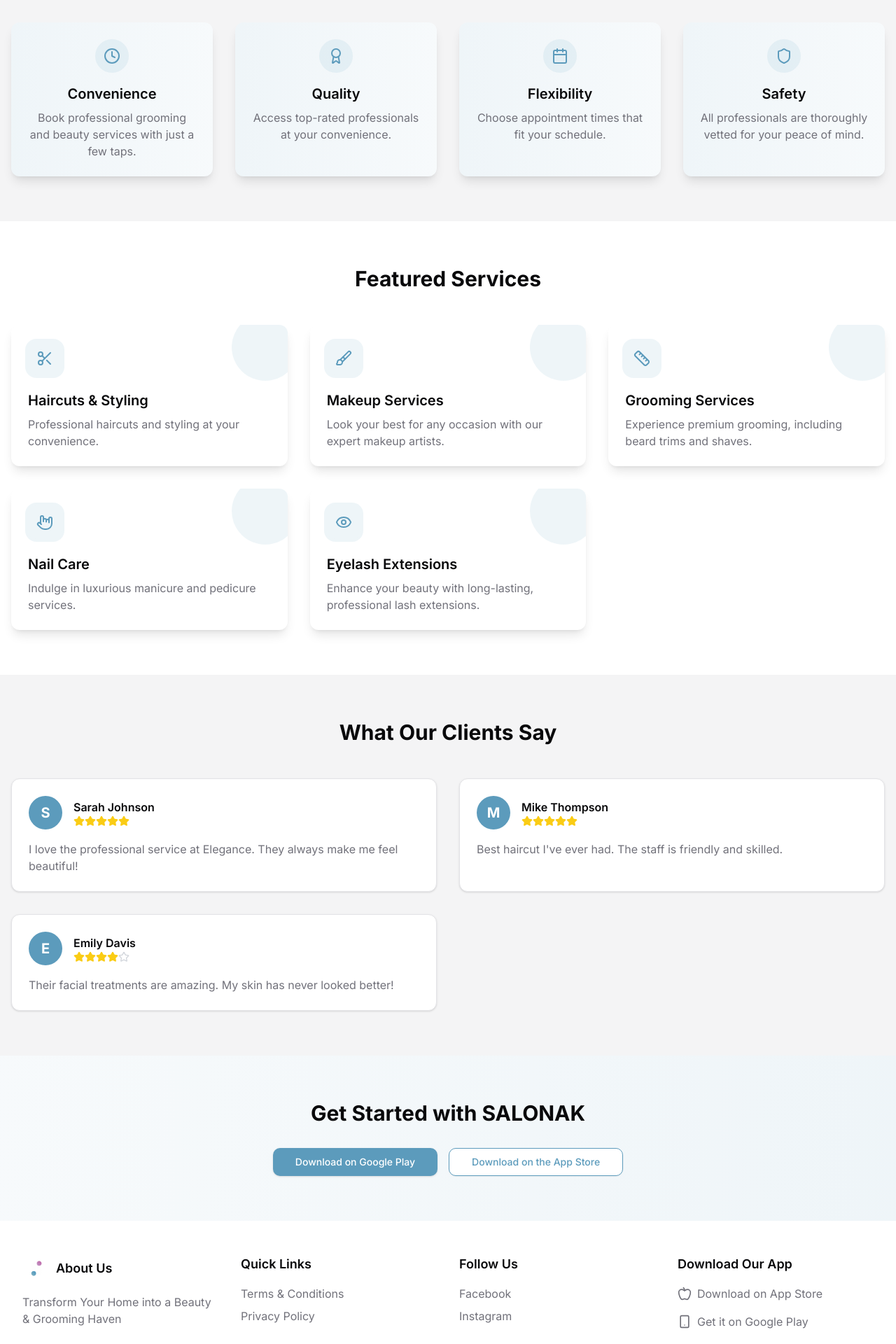
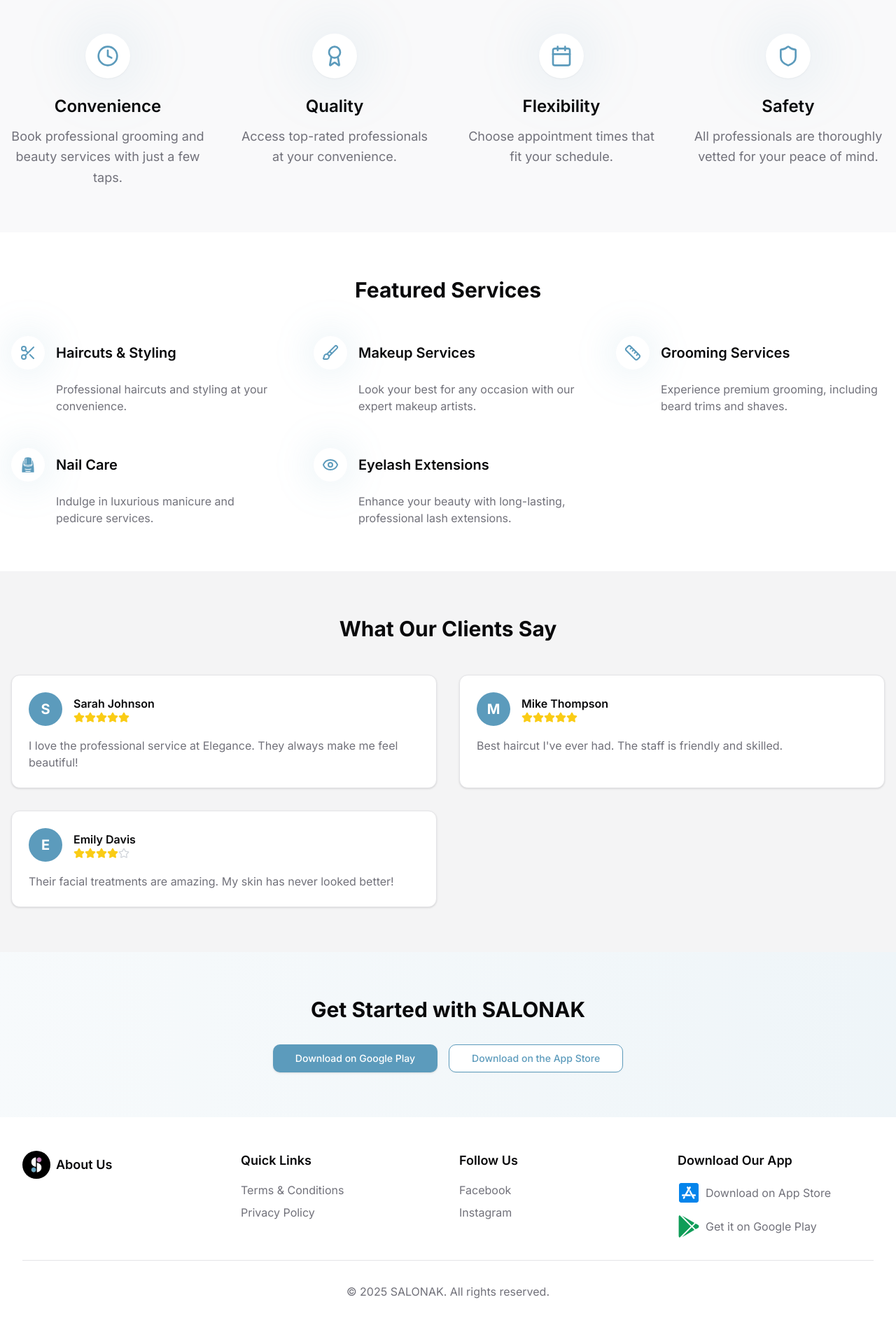
Before and after one commit to JamesDimonaco/salonak-website, a Next.js app: page / in a window 1280 px wide. Shown: the part 780-2700 px from the top of the page at 70% size. Built offline with nearby package versions, Linux system fonts and the light colour scheme.

Commit message:
update icons

```diff
--- a/app/page.tsx
+++ b/app/page.tsx
@@ -7,13 +7,13 @@
   Scissors,
   Brush,
   Ruler,
-  HandMetal,
   Eye,
   Clock,
   Award,
   Calendar,
   Shield,
 } from "lucide-react";
+import { GiFingernail } from "react-icons/gi";
 
 export default function Home() {
   return (
@@ -43,12 +43,12 @@
       </section>
 
       {/* Benefits Section */}
-      <section className="py-16 bg-muted">
+      <section className="py-16 bg-muted/50">
         <div className="container mx-auto px-4">
-          <h2 className="text-3xl font-bold text-center mb-12">
+          <h2 className="text-3xl font-bold text-center mb-16">
             Benefits of the SALONAK App
           </h2>
-          <div className="grid grid-cols-1 md:grid-cols-2 lg:grid-cols-4 gap-8">
+          <div className="grid grid-cols-1 md:grid-cols-2 lg:grid-cols-4 gap-12">
             {[
               {
                 title: "Convenience",
@@ -78,20 +78,20 @@
               return (
                 <div
                   key={index}
-                  className="group relative p-6 bg-background rounded-lg shadow-lg transform transition-all duration-300 hover:-translate-y-2"
+                  className="flex flex-col items-center text-center group"
                 >
-                  <div className="absolute inset-0 bg-gradient-to-r from-primary/10 to-primary/5 rounded-lg -z-10"></div>
-                  <div className="flex flex-col items-center text-center">
-                    <div className="p-3 bg-primary/10 rounded-full mb-4 group-hover:bg-primary/20 transition-colors">
-                      <Icon className="w-6 h-6 text-primary" />
+                  <div className="relative mb-6">
+                    <div className="absolute inset-0 bg-primary/10 rounded-full scale-150 blur-xl transition-transform group-hover:scale-175"></div>
+                    <div className="relative bg-background rounded-full p-4 shadow-sm">
+                      <Icon className="w-8 h-8 text-primary" />
                     </div>
-                    <h3 className="text-xl font-semibold mb-2">
-                      {benefit.title}
-                    </h3>
-                    <p className="text-muted-foreground">
-                      {benefit.description}
-                    </p>
                   </div>
+                  <h3 className="text-2xl font-semibold mb-3">
+                    {benefit.title}
+                  </h3>
+                  <p className="text-muted-foreground text-lg leading-relaxed max-w-xs">
+                    {benefit.description}
+                  </p>
                 </div>
               );
             })}
@@ -105,7 +105,7 @@
           <h2 className="text-3xl font-bold text-center mb-12">
             Featured Services
           </h2>
-          <div className="grid grid-cols-1 md:grid-cols-2 lg:grid-cols-3 gap-8">
+          <div className="grid grid-cols-1 md:grid-cols-2 lg:grid-cols-3 gap-12">
             {[
               {
                 title: "Haircuts & Styling",
@@ -129,7 +129,7 @@
                 title: "Nail Care",
                 description:
                   "Indulge in luxurious manicure and pedicure services.",
-                icon: HandMetal,
+                icon: GiFingernail,
               },
               {
                 title: "Eyelash Extensions",
@@ -140,22 +140,19 @@
             ].map((service, index) => {
               const Icon = service.icon;
               return (
-                <div
-                  key={index}
-                  className="group relative overflow-hidden rounded-xl bg-background p-6 shadow-lg transition-all duration-300 hover:shadow-xl"
-                >
-                  <div className="absolute top-0 right-0 -mt-4 -mr-4 h-24 w-24 rounded-full bg-primary/10 transition-all duration-300 group-hover:scale-150"></div>
-                  <div className="relative">
-                    <div className="mb-4 inline-block rounded-lg bg-primary/10 p-3 text-primary ring-4 ring-primary/10">
-                      <Icon className="h-6 w-6" />
+                <div key={index} className="group relative">
+                  <div className="flex items-center gap-4 mb-4">
+                    <div className="relative">
+                      <div className="absolute inset-0 bg-primary/10 rounded-full scale-150 blur-lg transition-transform group-hover:scale-175"></div>
+                      <div className="relative p-3 bg-background rounded-full">
+                        <Icon className="w-6 h-6 text-primary" />
+                      </div>
                     </div>
-                    <h3 className="mb-2 text-xl font-semibold">
-                      {service.title}
-                    </h3>
-                    <p className="text-muted-foreground">
-                      {service.description}
-                    </p>
+                    <h3 className="text-xl font-semibold">{service.title}</h3>
                   </div>
+                  <p className="text-muted-foreground pl-16">
+                    {service.description}
+                  </p>
                 </div>
               );
             })}
--- a/components/layout/footer.tsx
+++ b/components/layout/footer.tsx
@@ -1,7 +1,11 @@
 import Link from "next/link";
 import { siteConfig } from "@/content/siteConfig";
 import Image from "next/image";
-import { Apple, Smartphone } from "lucide-react";
+import { FontAwesomeIcon } from "@fortawesome/react-fontawesome";
+import {
+  faGooglePlay,
+  faAppStoreIos,
+} from "@fortawesome/free-brands-svg-icons";
 
 export function Footer() {
   return (
@@ -11,11 +15,11 @@
           <div>
             <div className="flex items-center gap-2 mb-4">
               <Image
-                src="/logo.png"
+                src="/logo.jpg"
                 alt={siteConfig.name}
                 width={40}
                 height={40}
-                className="h-10 w-auto"
+                className="h-10 w-auto rounded-full"
               />
               <h3 className="text-lg font-semibold">About Us</h3>
             </div>
@@ -60,14 +64,20 @@
                 href="#"
                 className="flex items-center gap-2 text-muted-foreground hover:text-foreground"
               >
-                <Apple className="w-5 h-5" />
+                <FontAwesomeIcon
+                  icon={faAppStoreIos}
+                  className="h-8 w-8 text-[#0484eb]"
+                />{" "}
                 <span>Download on App Store</span>
               </a>
               <a
                 href="#"
                 className="flex items-center gap-2 text-muted-foreground hover:text-foreground"
               >
-                <Smartphone className="w-5 h-5" />
+                <FontAwesomeIcon
+                  icon={faGooglePlay}
+                  className="h-8 w-8 text-[#0F9D58]"
+                />
                 <span>Get it on Google Play</span>
               </a>
             </div>
--- a/content/siteConfig.ts
+++ b/content/siteConfig.ts
@@ -1,6 +1,6 @@
 export const siteConfig = {
   name: "SALONAK",
-  description: "Transform Your Home into a Beauty & Grooming Haven",
+  description: "",
   navigation: [
     { name: "Home", href: "/" },
     { name: "About Us", href: "/about" },
--- a/package.json
+++ b/package.json
@@ -9,6 +9,11 @@
     "lint": "next lint"
   },
   "dependencies": {
+    "@fortawesome/fontawesome-svg-core": "^6.7.2",
+    "@fortawesome/free-brands-svg-icons": "^6.7.2",
+    "@fortawesome/free-regular-svg-icons": "^6.7.2",
+    "@fortawesome/free-solid-svg-icons": "^6.7.2",
+    "@fortawesome/react-fontawesome": "^0.2.2",
     "@hookform/resolvers": "^3.10.0",
     "@radix-ui/react-accordion": "^1.2.2",
     "@radix-ui/react-label": "^2.1.1",
@@ -22,6 +27,7 @@
     "react": "^19.0.0",
     "react-dom": "^19.0.0",
     "react-hook-form": "^7.54.2",
+    "react-icons": "^5.4.0",
     "tailwind-merge": "^2.6.0",
     "tailwindcss-animate": "^1.0.7",
     "zod": "^3.24.1"
```
Also changed, not shown: 1 other file (tests, documents, lock files or other folders).
